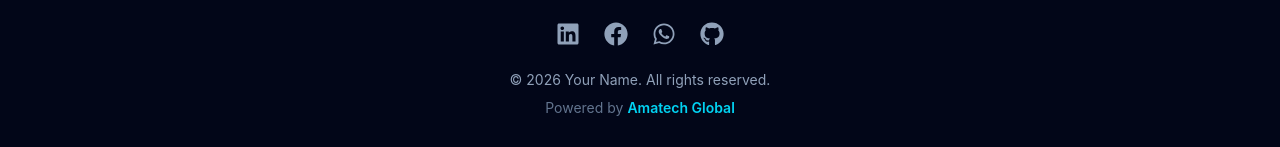
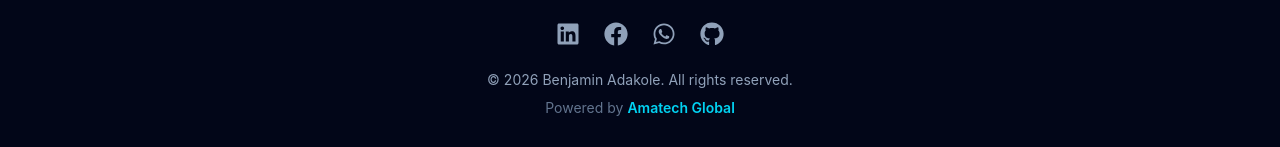
Before and after one commit to Jbosco339/portfolio-with-react, a React (Vite) app: page / in a window 1280 px wide. Shown: the part 5797-5944 px from the top of the page. Built offline with nearby package versions, Linux system fonts and the light colour scheme.

Commit message:
changed resume on portfolio

```diff
--- a/src/component/Footer.jsx
+++ b/src/component/Footer.jsx
@@ -50,7 +50,7 @@ function Footer() {
 
         {/* Copyright */}
         <div className="text-center text-slate-400 text-sm">
-          © {new Date().getFullYear()} Your Name. All rights reserved.
+          © {new Date().getFullYear()} Benjamin Adakole. All rights reserved.
         </div>
 
         {/* Powered By */}
--- a/src/component/Navbar.jsx
+++ b/src/component/Navbar.jsx
@@ -57,7 +57,7 @@ const Navbar = () => {
 
               <li>
                 <a
-                  href="/resume.pdf"
+                  href="/Ben_Resume.pdf"
                   className="border border-slate-700 px-5 py-2 rounded-lg hover:border-blue-400 transition"
                 >
                   Resume
@@ -152,12 +152,14 @@ const Navbar = () => {
           </a>
 
           <a
-            href="/resume.pdf"
+            href="/Ben_Resume.pdf"
             onClick={closeMenu}
             className="mt-4 inline-block text-center border border-slate-700 rounded-lg py-3 hover:border-blue-400 transition"
           >
             Download Resume
           </a>
+
+
         </nav>
       </aside>
     </>
```
Also changed, not shown: 1 other file (tests, documents, lock files or other folders).
